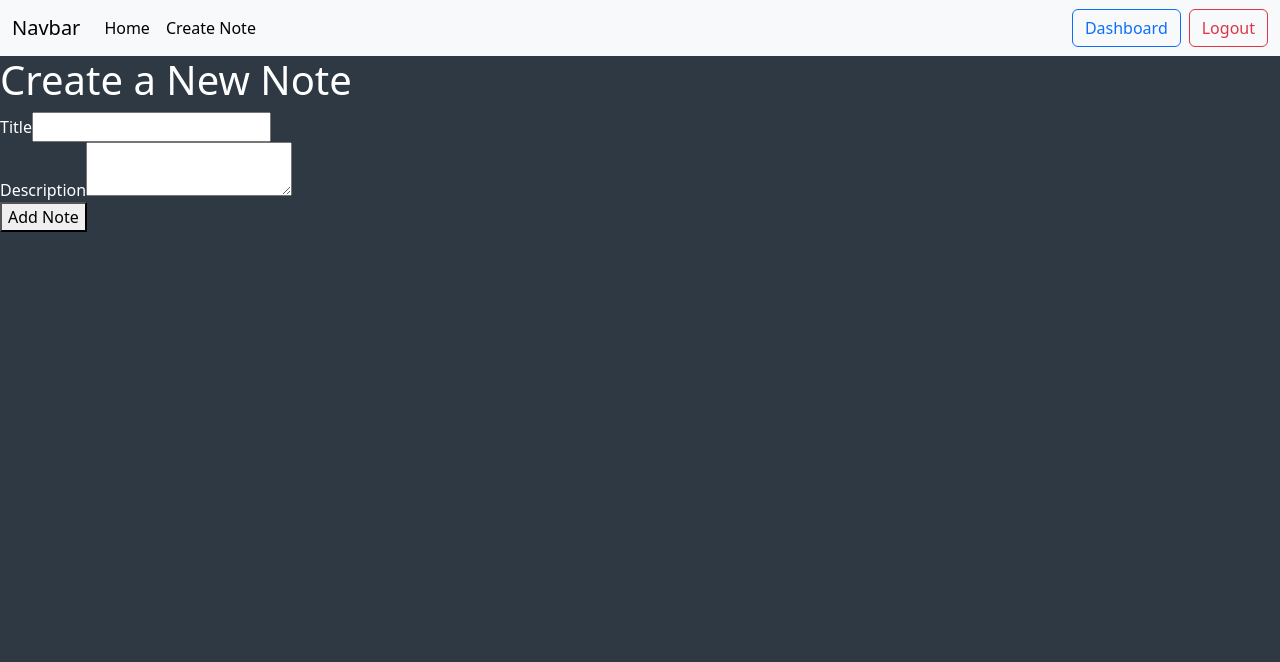
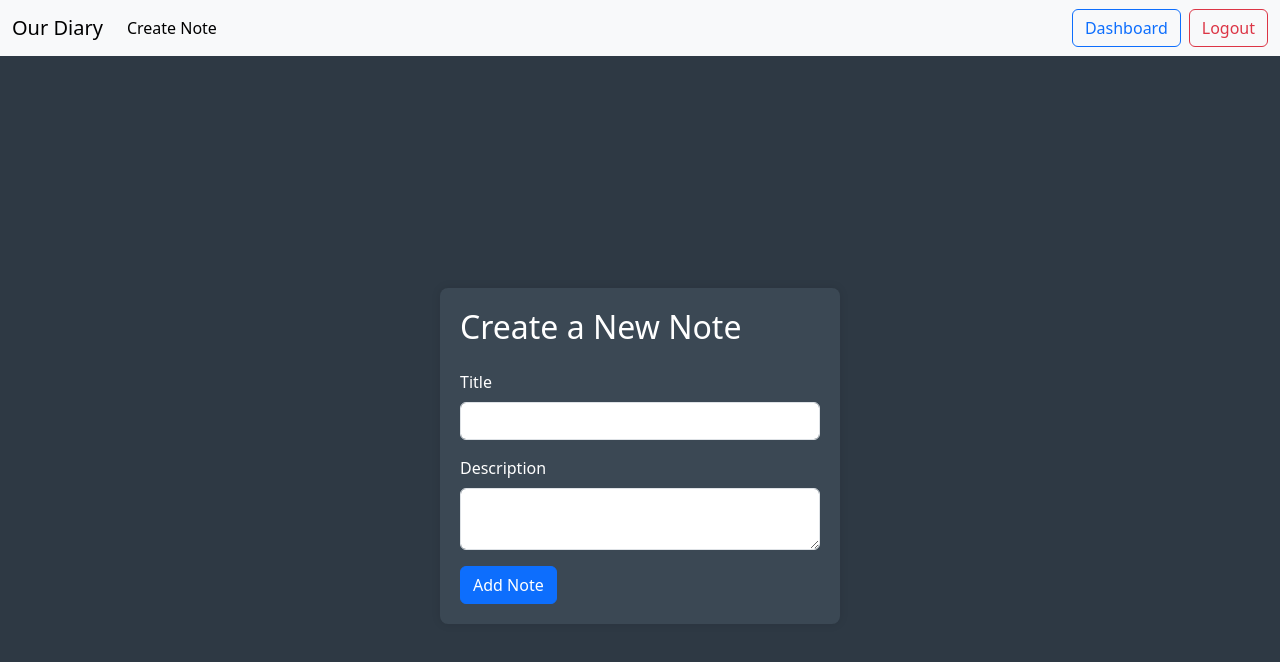
Before and after one commit to pushkarwork/Notes, a React (Vite) app in the folder client/: page /create in a window 1280 px wide. Shown: the top 662 px of the page. Built offline with nearby package versions, Linux system fonts and the light colour scheme; sample sign-in values are in the browser's storage.

Commit message:
designed addnote and edit note

```diff
--- a/client/public/singleNote.css
+++ b/client/public/singleNote.css
@@ -1,33 +1,52 @@
 .single-note-container {
-    display: flex;
-    justify-content: center;
-    align-items: center;
-    flex-direction: column;
-    margin-top: 2rem;
-    /* Adjust as needed for margin from navbar */
-    min-height: 80vh;
-    /* Ensures the container takes most of the viewport height */
-    padding: 1rem;
-    border: 1px solid white;
+    padding: 9vh 9vw;
+    background-color: #f4f4f4;
+    border-radius: 8px;
+    box-shadow: 0 0 10px rgba(0, 0, 0, 0.1);
+    margin: 15vh auto;
+    width:fit-content;
+display: flex;
+justify-content: center;
 }
 
 .note-content {
-    text-align: center;
-    max-width: 600px;
-    /* Optional: limits the width of the content for better readability */
-    margin: 0 1rem;
-    /* Optional: adds horizontal margin */
+    margin-bottom: 20px;
+    display: flex;
+    justify-content: center;
+    flex-direction: column;
 }
 
 .note-title {
+    /* align-items: center; */
+    margin: auto;
     font-size: 2rem;
-    margin-bottom: 1rem;
-    word-wrap: break-word;
-    /* Ensures long words are wrapped */
+    color: #333;
 }
 
 .note-description {
-    font-size: 1.2rem;
-    word-wrap: break-word;
-    /* Ensures long words are wrapped */
+    font-size: 1rem;
+    color: #666;
 }
+
+.button-group {
+    margin-top: 20px;
+    display: flex;
+    justify-content: center;
+    gap: 10px; /* Adds space between buttons */
+}
+
+/* .btn {
+    padding: 10px 20px;
+    border: none;
+    border-radius: 4px;
+    cursor: pointer;
+    color: #fff;
+} */
+
+/* .btn-info {
+    background-color: #17a2b8;
+}
+
+.btn-danger {
+    background-color: #dc3545;
+} */
--- a/client/src/components/CreateNote.jsx
+++ b/client/src/components/CreateNote.jsx
@@ -4,7 +4,7 @@ import { createNote } from '../features/notes/noteSlice';
 import { useNavigate } from 'react-router-dom';
 
 const CreateNote = () => {
-    const nav = useNavigate()
+    const nav = useNavigate();
     const [formData, setFormData] = useState({
         title: '',
         description: ''
@@ -14,12 +14,11 @@ const CreateNote = () => {
     const notesStatus = useSelector((state) => state.notes.status);
     const error = useSelector((state) => state.notes.error);
 
-
     useEffect(() => {
         if (!token) {
-            nav("/login")
+            nav("/login");
         }
-    }, [token])
+    }, [token, nav]);
 
     const handleChange = (e) => {
         const { name, value } = e.target;
@@ -33,41 +32,68 @@ const CreateNote = () => {
         e.preventDefault();
         dispatch(createNote({ token, newNote: formData }));
         if (notesStatus === "succeeded") {
-            nav("/dashboard")
+            nav("/dashboard");
         }
         setFormData({
             title: "",
             description: ""
-        })
+        });
     };
 
     return (
-        <div>
-            <h1>Create a New Note</h1>
-            <form onSubmit={handleSubmit}>
-                <div>
-                    <label>Title</label>
+        <div style={styles.container}>
+            <form onSubmit={handleSubmit} style={styles.form}>
+                <h2 className="mb-4">Create a New Note</h2>
+                <div className="mb-3">
+                    <label htmlFor="title" className="form-label">Title</label>
                     <input
                         type="text"
+                        className="form-control"
+                        id="title"
                         name="title"
                         value={formData.title}
                         onChange={handleChange}
+                        required
                     />
                 </div>
-                <div>
-                    <label>Description</label>
+                <div className="mb-3">
+                    <label htmlFor="description" className="form-label">Description</label>
                     <textarea
+                        className="form-control"
+                        id="description"
                         name="description"
                         value={formData.description}
                         onChange={handleChange}
+                        required
                     />
                 </div>
-                <button type="submit">Add Note</button>
+                <button type="submit" className="btn btn-primary">Add Note</button>
+                {notesStatus === 'loading' && <p>Adding note...</p>}
+                {notesStatus === 'failed' && <p style={styles.errorText}>Error: {error}</p>}
             </form>
-            {notesStatus === 'loading' && <p>Adding note...</p>}
-            {notesStatus === 'failed' && <p>Error: {error}</p>}
         </div>
     );
 };
 
+const styles = {
+    container: {
+        display: 'flex',
+        justifyContent: 'center',
+        alignItems: 'center',
+        height: '100vh',
+    },
+    form: {
+        width: '100%',
+        maxWidth: '400px',
+        padding: '20px',
+        backgroundColor: '#3b4854', // Same background color as Login page
+        borderRadius: '8px',
+        boxShadow: '0 0 10px rgba(0, 0, 0, 0.1)',
+    },
+    errorText: {
+        color: 'red',
+        marginTop: '10px',
+    },
+};
+
 export default CreateNote;
--- a/client/src/components/Dashboard.jsx
+++ b/client/src/components/Dashboard.jsx
@@ -40,7 +40,7 @@ const Dashboard = () => {
                                     <div className="card-body">
                                         <h5 className="card-title">{note.title}</h5>
                                         <p className="card-text">{note.description}</p>
-                                        <Link to={`/note/${note._id}`} className="btn btn-primary">Go somewhere</Link>
+                                        <Link to={`/note/${note._id}`} className="btn btn-primary">Read More...</Link>
                                         <Link to={`/note/edit/${note._id}`} className='btn btn-info ms-2'>Edit</Link>
                                         <button onClick={() => handleDeleteNote(note._id)} className='btn btn-danger ms-2'>Delete</button>
                                     </div>
--- a/client/src/components/EditNote.jsx
+++ b/client/src/components/EditNote.jsx
@@ -1,11 +1,7 @@
 import React, { useState, useEffect } from 'react';
 import { useDispatch, useSelector } from 'react-redux';
 import { useParams, useNavigate } from 'react-router-dom';
-import { createAsyncThunk, createSlice } from '@reduxjs/toolkit';
-import { fetchNote, updateNote } from '../features/notes/noteSlice'; // Assuming these thunks are defined in noteSlice
-
-
-
+import { fetchNote, updateNote } from '../features/notes/noteSlice';
 
 const EditNote = () => {
     const { _id } = useParams();
@@ -16,18 +12,18 @@ const EditNote = () => {
         title: '',
         description: ''
     });
-    const token = useSelector((state) => state.auth.token)
+    const token = useSelector((state) => state.auth.token);
     const note = useSelector((state) => state.notes.currentNote);
     const notesStatus = useSelector((state) => state.notes.status);
     const error = useSelector((state) => state.notes.error);
 
     useEffect(() => {
         if (!token) {
-            navigate('/login')
+            navigate('/login');
+        } else {
+            dispatch(fetchNote(_id));
         }
-
-        dispatch(fetchNote(_id));
-    }, [_id, dispatch]);
+    }, [_id, dispatch, token, navigate]);
 
     useEffect(() => {
         if (note) {
@@ -52,38 +48,67 @@ const EditNote = () => {
             id: _id,
             updatedNote: formData
         }));
-        navigate('/dashboard'); // Redirect to home or any other page after updating
+        navigate('/dashboard'); // Redirect to dashboard or any other page after updating
     };
 
     return (
-        <div>
-            <h1>Edit Note</h1>
+        <div style={styles.container}>
+            <form onSubmit={handleSubmit} style={styles.form}>
+                <h2 className="mb-4">Edit Note</h2>
                 {notesStatus === 'loading' && <p>Loading...</p>}
-            {notesStatus === 'failed' && <p>Error: {error}</p>}
+                {notesStatus === 'failed' && <p style={styles.errorText}>Error: {error}</p>}
                 {notesStatus === 'succeeded' && (
-                <form onSubmit={handleSubmit}>
-                    <div>
-                        <label>Title</label>
+                    <>
+                        <div className="mb-3">
+                            <label htmlFor="title" className="form-label">Title</label>
                             <input
                                 type="text"
+                                className="form-control"
+                                id="title"
                                 name="title"
                                 value={formData.title}
                                 onChange={handleChange}
+                                required
                             />
                         </div>
-                    <div>
-                        <label>Description</label>
+                        <div className="mb-3">
+                            <label htmlFor="description" className="form-label">Description</label>
                             <textarea
+                                className="form-control"
+                                id="description"
                                 name="description"
                                 value={formData.description}
                                 onChange={handleChange}
+                                required
                             />
                         </div>
-                    <button type="submit">Update Note</button>
+                        <button type="submit" className="btn btn-primary">Update Note</button>
+                    </>
+                )}
             </form>
-            )}
         </div>
     );
 };
 
+const styles = {
+    container: {
+        display: 'flex',
+        justifyContent: 'center',
+        alignItems: 'center',
+        height: '100vh',
+    },
+    form: {
+        width: '100%',
+        maxWidth: '400px',
+        padding: '20px',
+        backgroundColor: '#3b4854', // Same background color as Login and CreateNote pages
+        borderRadius: '8px',
+        boxShadow: '0 0 10px rgba(0, 0, 0, 0.1)',
+    },
+    errorText: {
+        color: 'red',
+        marginTop: '10px',
+    },
+};
+
 export default EditNote;
--- a/client/src/components/Navbar.jsx
+++ b/client/src/components/Navbar.jsx
@@ -15,7 +15,7 @@ const Navbar = () => {
         <div>
             <nav className="navbar navbar-expand-lg bg-body-tertiary">
                 <div className="container-fluid">
-                    <Link className="navbar-brand" to="/">Navbar</Link>
+                    <Link className="navbar-brand" to="/">Our Diary</Link>
                     <button
                         className="navbar-toggler"
                         type="button"
@@ -29,9 +29,7 @@ const Navbar = () => {
                     </button>
                     <div className="collapse navbar-collapse" id="navbarSupportedContent">
                         <ul className="navbar-nav me-auto mb-2 mb-lg-0">
-                            <li className="nav-item">
-                                <Link className="nav-link active" aria-current="page" to="/">Home</Link>
-                            </li>
+
                             {token ? (<li className="nav-item">
                                 <Link className="nav-link active" aria-current="page" to="/create">Create Note</Link>
                             </li>) : null}
```
Lines whose indentation alone changed are shown as unchanged.
